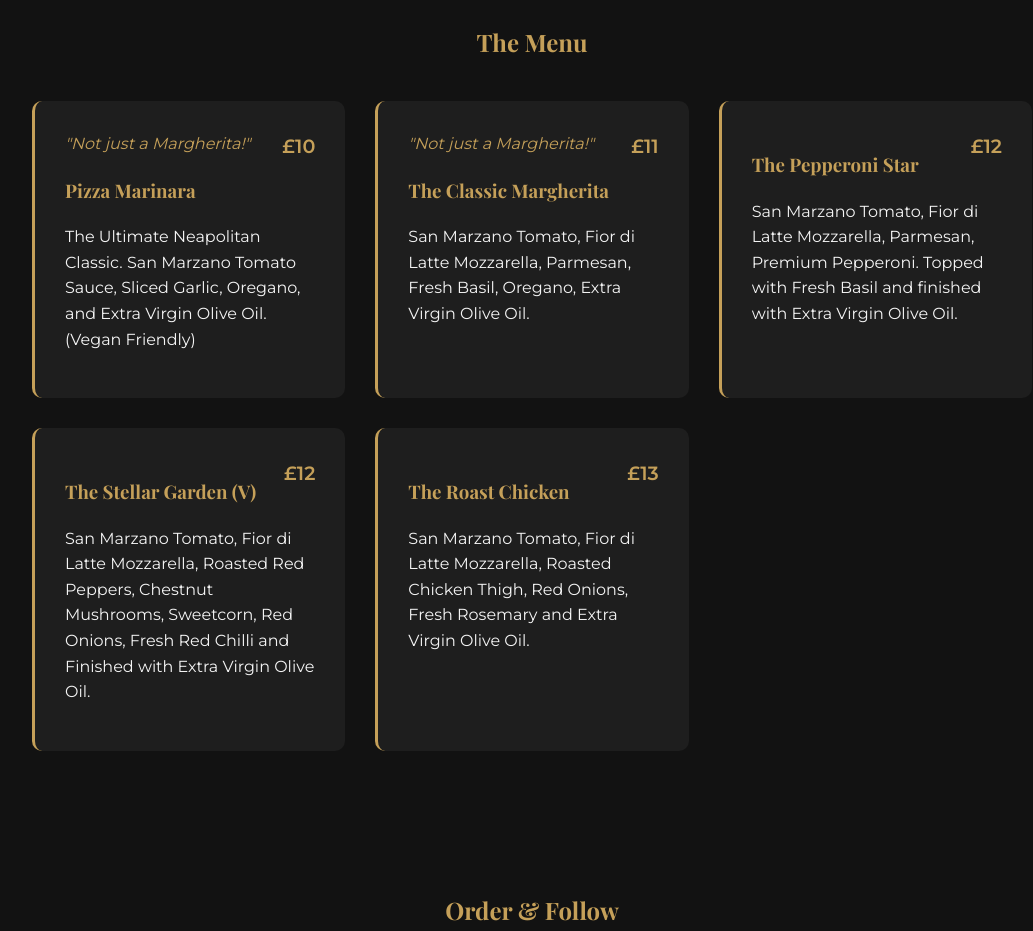
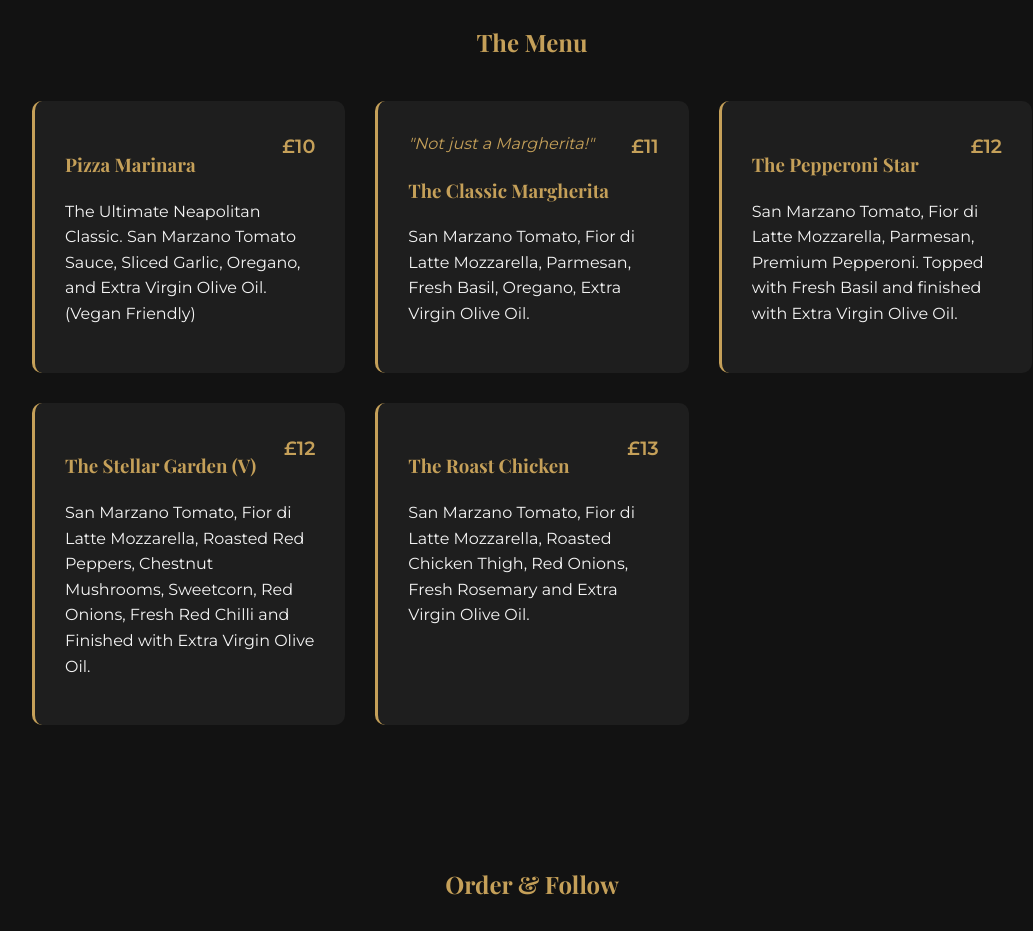
Before and after one commit to stellarpizzalondon/stellarpizzalondon.github.io, a plain HTML site: page index.html in a window 1280 px wide. Shown: the part 900-1831 px from the top of the page, without its empty margins (108-1141 px from the left). Drawn offline with nearby package versions, Linux system fonts and the light colour scheme; a web font is replaced by a local one.

Commit message:
Update index.html

```diff
--- a/index.html
+++ b/index.html
@@ -129,7 +129,6 @@
             <div class="menu-grid">
                  <div class="menu-item">
                     <span class="price">&pound;10</span>
-                    <span style="font-style: italic; color: var(--gold); display: block; margin-bottom: 5px;">"Not just a Margherita!"</span>
                     <h3>Pizza Marinara</h3>
                     <p>The Ultimate Neapolitan Classic. San Marzano Tomato Sauce, Sliced Garlic, Oregano, and Extra Virgin Olive Oil. (Vegan Friendly)</p>
                 </div>
```
